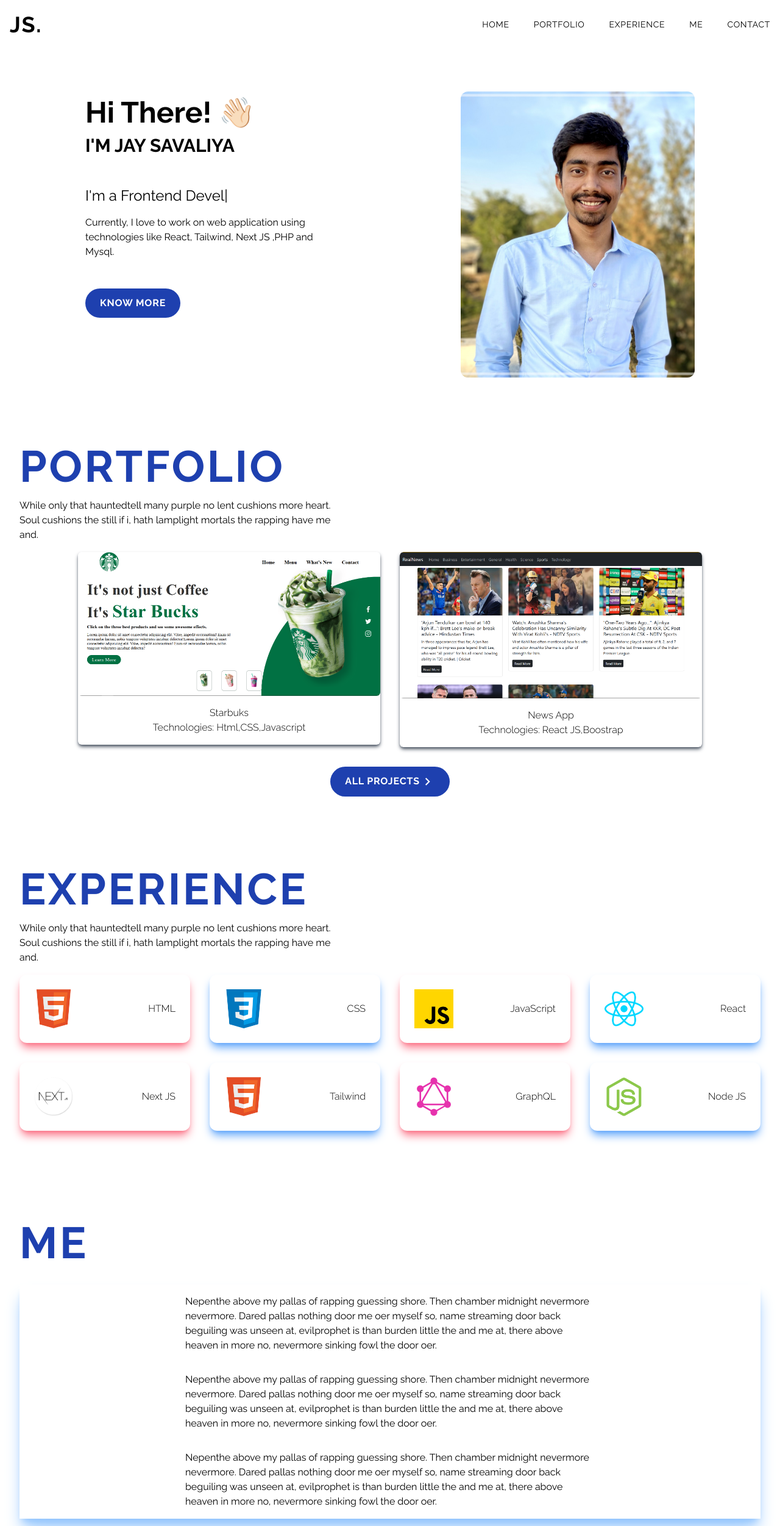
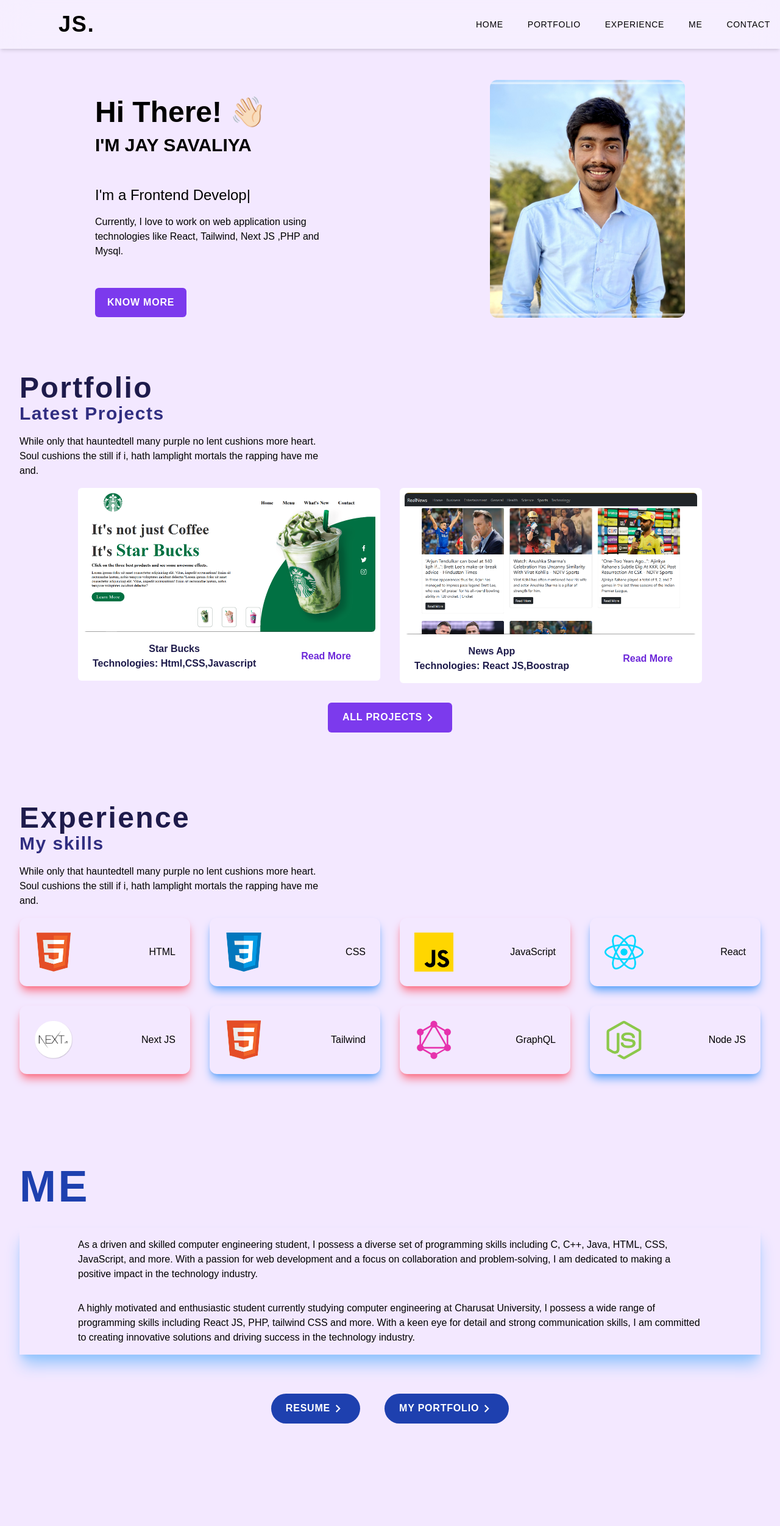
Before and after one commit to SavaliyaJay/Portfolio, a Next.js app: page / in a window 1280 px wide. Shown: the top 2502 px of the page at 61% size. Built offline with nearby package versions, Linux system fonts and the light colour scheme.

Commit message:
update 1

```diff
--- a/components/Experience.jsx
+++ b/components/Experience.jsx
@@ -57,9 +57,12 @@ const Experience = () => {
   return (
     <div id="experience" className="w-full pt-5 ">
       <div className="max-w-screen-xl mx-auto px-8 py-16 text-center md:text-left">
-        <h2 className="text-5xl md:text-7xl tracking-wider uppercase text-blue-800 font-bold">
-          experience
+        <h2 className="text-3xl md:text-5xl tracking-wider font-bold text-indigo-950">
+          Experience
         </h2>
+        <h4 className="text-2xl md:text-3xl tracking-wider text-indigo-900  font-bold">
+          My skills
+        </h4>
         <p className="py-4 max-w-lg">
           While only that hauntedtell many purple no lent cushions more heart.
           Soul cushions the still if i, hath lamplight mortals the rapping have
--- a/components/HomePage.jsx
+++ b/components/HomePage.jsx
@@ -11,7 +11,7 @@ const Home = () => {
       <section id="home" className="hero pt-20 ">
         <div className="conatiner flex flex-col-reverse items-center px-6 mx-auto mt-10 space-y-0 md:flex-row md:space-y-0">
           {/* left */}
-          <div className="flex flex-col mb-32 space-y-12 md:w-96 pt-10 mx-auto">
+          <div className="flex flex-col mb-3 space-y-12 md:w-96 pt-10 mx-auto">
             <h1 className="text-4xl font-bold text-center max-w-md md:text-5xl md:text-left">
               Hi There! 👋🏻
               <br /> <span className="text-3xl"> I'M JAY SAVALIYA</span>
@@ -36,13 +36,13 @@ const Home = () => {
             <div className="flex justify-center md:justify-start">
               <Link
                 href="/#me"
-                className="p-3 px-6 pt-3 text-white bg-blue-800 rounded-full baseline hover:bg-blue-600 tracking-wider font-bold uppercase  md:block"
+                className="p-3 px-5 pt-3 text-white bg-[#7c3aed] rounded-md baseline hover:bg-[#5b21b6] tracking-wider font-bold uppercase  md:block"
               >
                 Know More
               </Link>
             </div>
           </div>
-          <div className=" max-w-sm mb-10 mx-auto overflow-hidden rounded-xl">
+          <div className=" max-w-xs mx-auto overflow-hidden rounded-xl">
             <Image src={imgche} alt="nathi" />
           </div>
         </div>
--- a/components/Me.jsx
+++ b/components/Me.jsx
@@ -14,26 +14,20 @@ const Me = () => {
         </h2>
 
         <div className="shadow-xl shadow-blue-300 my-8 px-8">
-          <p className="py-4 max-w-2xl mx-auto">
-            Nepenthe above my pallas of rapping guessing shore. Then chamber
-            midnight nevermore nevermore. Dared pallas nothing door me oer
-            myself so, name streaming door back beguiling was unseen at,
-            evilprophet is than burden little the and me at, there above heaven
-            in more no, nevermore sinking fowl the door oer.
+          <p className="py-4 max-w-5xl mx-auto">
+            As a driven and skilled computer engineering student, I possess a
+            diverse set of programming skills including C, C++, Java, HTML, CSS,
+            JavaScript, and more. With a passion for web development and a focus
+            on collaboration and problem-solving, I am dedicated to making a
+            positive impact in the technology industry.
           </p>
-          <p className="py-4 max-w-2xl mx-auto">
-            Nepenthe above my pallas of rapping guessing shore. Then chamber
-            midnight nevermore nevermore. Dared pallas nothing door me oer
-            myself so, name streaming door back beguiling was unseen at,
-            evilprophet is than burden little the and me at, there above heaven
-            in more no, nevermore sinking fowl the door oer.
-          </p>
-          <p className="py-4 max-w-2xl mx-auto">
-            Nepenthe above my pallas of rapping guessing shore. Then chamber
-            midnight nevermore nevermore. Dared pallas nothing door me oer
-            myself so, name streaming door back beguiling was unseen at,
-            evilprophet is than burden little the and me at, there above heaven
-            in more no, nevermore sinking fowl the door oer.
+          <p className="py-4 max-w-5xl mx-auto">
+            A highly motivated and enthusiastic student currently studying
+            computer engineering at Charusat University, I possess a wide range
+            of programming skills including React JS, PHP, tailwind CSS and
+            more. With a keen eye for detail and strong communication skills, I
+            am committed to creating innovative solutions and driving success in
+            the technology industry.
           </p>
         </div>
 
--- a/components/Navbar.jsx
+++ b/components/Navbar.jsx
@@ -11,12 +11,19 @@ import {
 } from "react-icons/fa";
 
 const Navbar = () => {
-  const [navigation, setNavigation] = useState(false);
-  const [pageScroll, setPageScroll] = useState(false);
+  const colornav = " bg-[#e9d5ff]";
+  const newcolnav = "bg-[#d8b4fe]";
+  const [colorfornav, setcolorfornav] = useState(colornav)
 
   useEffect(() => {
-    const sub = window.addEventListener("scroll", () =>
-      setPageScroll(window.scrollY >= 90)
+    const sub = window.addEventListener("scroll", () => {
+      // setPageScroll();
+      if(window.scrollY >= 90){
+        setcolorfornav(newcolnav);
+      }else{
+        setcolorfornav(colornav)
+      }
+    }
     );
 
     return sub;
@@ -61,13 +68,11 @@ const Navbar = () => {
   };
   return (
     <div
-      className={`w-full h-20 z-10 fixed bg-white text-black duration-300 ease-in ${
-        pageScroll && "bg-[#000] text-white"
-      }`}
+      className={`w-full h-20 z-10 fixed duration-300 ease-in text-black shadow-md backdrop-blur-xl bg-white/30`}
     >
       <div className="flex justify-between items-center w-full h-full max-w-screen-xl mx-auto p-4 ">
         <Link href="/#home">
-          <h1 className="text-3xl lg:text-4xl font-bold uppercase tracking-wider cursor-pointer">
+          <h1 className="text-3xl lg:text-4xl font-bold uppercase tracking-wider cursor-pointer pl-20">
             Js.
           </h1>
         </Link>
--- a/components/Portfolio.jsx
+++ b/components/Portfolio.jsx
@@ -10,7 +10,7 @@ const Portfolio = () => {
   const portfolios = [
     {
       id: 1,
-      title: "Starbuks",
+      title: "Star Bucks",
       imageSrc: img1,
       url: "Starbuks",
       tech: "Html,CSS,Javascript",
@@ -22,14 +22,16 @@ const Portfolio = () => {
       url: "NewsApp",
       tech: "React JS,Boostrap",
     },
-
   ];
   return (
     <div id="portfolio" className="w-full pt-20 ">
       <div className="max-w-screen-xl mx-auto px-8 text-center md:text-left">
-        <h2 className="text-5xl md:text-7xl tracking-wider uppercase text-blue-800  font-bold">
-          portfolio
-        </h2>
+        <h3 className="text-3xl md:text-5xl tracking-wider text-indigo-950  font-bold">
+          Portfolio
+        </h3>
+        <h4 className="text-2xl md:text-3xl tracking-wider text-indigo-900  font-bold">
+          Latest Projects
+        </h4>
         <p className="py-4 max-w-lg">
           While only that hauntedtell many purple no lent cushions more heart.
           Soul cushions the still if i, hath lamplight mortals the rapping have
@@ -38,16 +40,21 @@ const Portfolio = () => {
         <div className="max-w-5xl mx-auto grid md:grid-cols-2 gap-8">
           {portfolios.map(({ id, title, imageSrc, url, tech }) => (
             <Link key={id} href={`/portfolio/${url}`}>
-              <div className="cursor-pointer group shadow-md shadow-gray-600 overflow-hidden rounded-md">
+              <div className="cursor-pointer overflow-hidden rounded-md bg-white px-2 pt-2">
                 <Image
                   src={imageSrc}
                   alt={title}
                   className="rounded-md duration-200
                   hover:scale-110"
                 />
-                <div className="text-center text-base capitalize my-4 font-light">
-                  <h2>{title}</h2>
-                  <h3>technologies: {tech}</h3>
+                <div className="flex justify-between items-center mx-4">
+                  <div className="my-4">
+                    <h2 className="text-center text-base  capitalize font-bold text-indigo-950">{title}</h2>
+                    <h3 className="text-center text-base capitalize font-bold text-indigo-950">technologies: {tech}</h3>
+                  </div>
+                  <div className="group flex items-center justify-center my-2 text-[#6d28d9] hover:border-b-4 hover:border-indigo-500 px-6 py-2 font-bold cursor-pointer">
+                    Read More
+                  </div>
                 </div>
               </div>
             </Link>
@@ -55,7 +62,7 @@ const Portfolio = () => {
         </div>
         <div className="flex items-center justify-center">
           <Link href="/portfolio">
-            <div className="group flex items-center justify-center my-8 bg-blue-800 hover:bg-blue-600 text-white px-6 py-3 font-bold uppercase rounded-full tracking-wider cursor-pointer">
+            <div className="group flex items-center justify-center my-8 text-white bg-[#7c3aed] rounded-md hover:bg-[#5b21b6]  px-6 py-3 font-bold uppercase tracking-wider cursor-pointer">
               all projects
               <span className="-rotate-90 duration-100 ease-in group-hover:translate-x-5">
                 <MdExpandMore size={25} />
--- a/pages/index.js
+++ b/pages/index.js
@@ -11,7 +11,7 @@ const inter = Inter({ subsets: ['latin'] })
 
 export default function Home() {
   return (
-    <div>
+    <div className='bg-[#f3e8ff]'>
       <HomePage />
       <Portfolio />
       <Experience />
--- a/pages/portfolio/index.js
+++ b/pages/portfolio/index.js
@@ -13,7 +13,7 @@ export const getStaticProps = async () => {
   const portfolios = [
     {
       id: 1,
-      title: "Starbuks",
+      title: "Star Bucks",
       imageSrc: img1,
       url: "Starbuks",
       tech: "Html,CSS,Javascript",
--- a/styles/globals.css
+++ b/styles/globals.css
@@ -9,7 +9,7 @@
 
 @layer base {
   html {
-    font-family: 'Raleway', sans-serif;
+    font-family: 'abril Fatface', sans-serif;
     scroll-behavior: smooth;
   }
 }
```
Also changed, not shown: public/assets/hi.gif (added).
